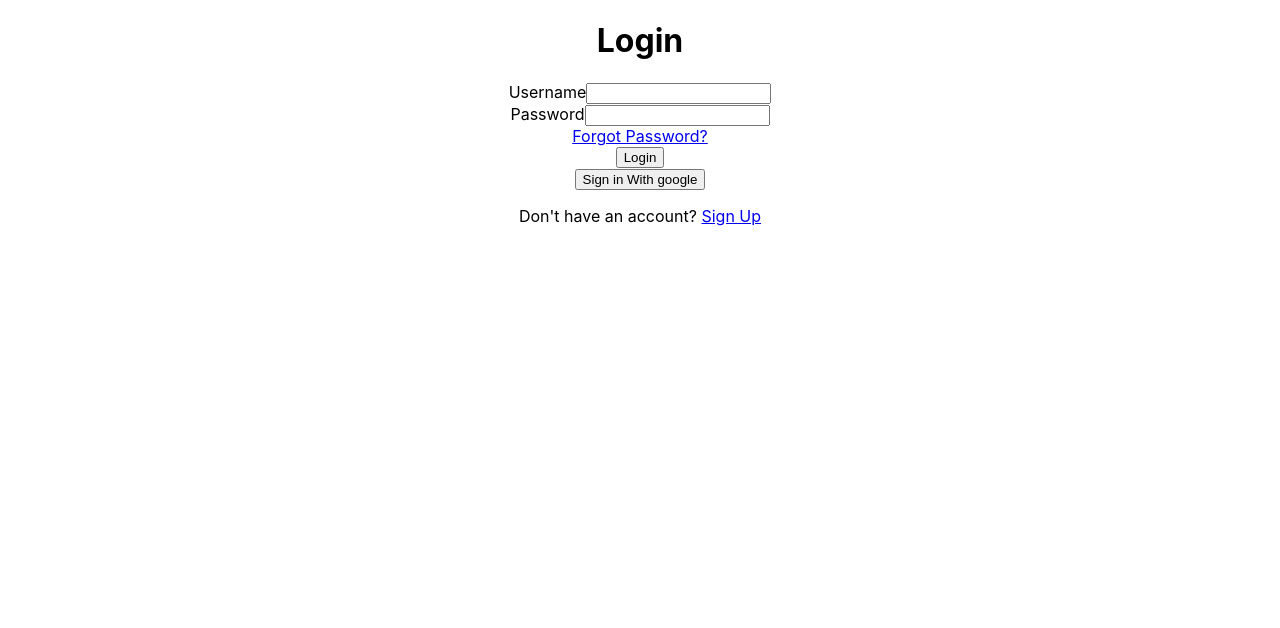
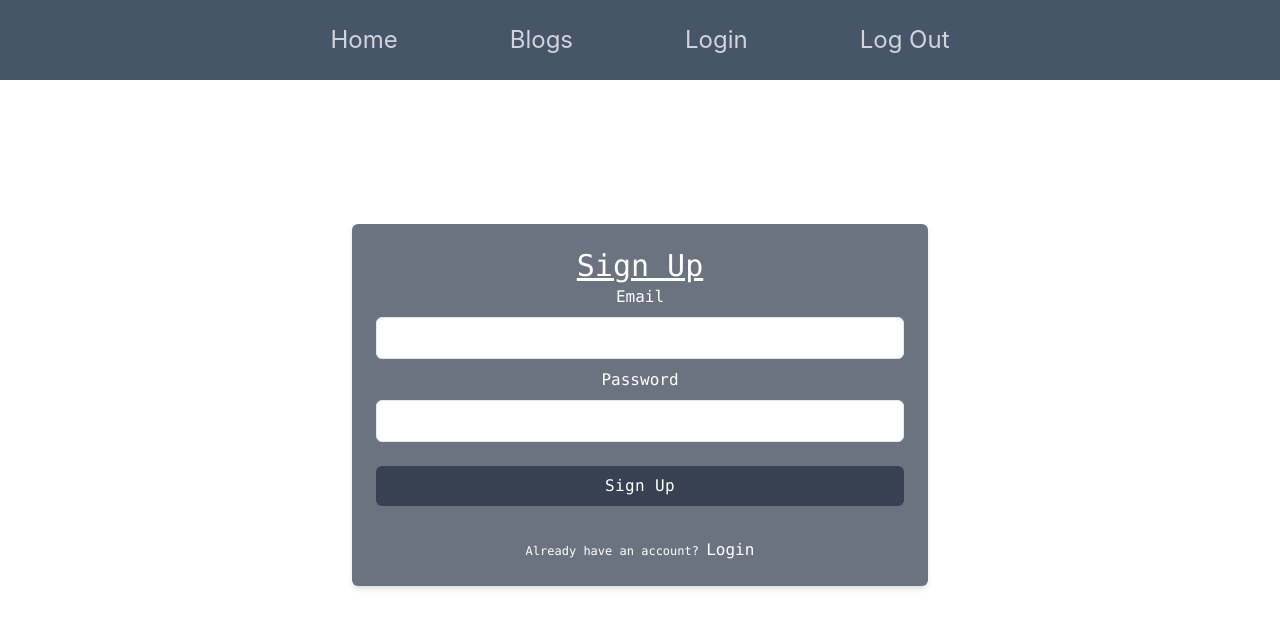
Before and after one commit to FishySenpai/firebase-blog, a React (Create React App) app: page /reg in a window 1280 px wide. Shown: the top 628 px of the page. Built offline with nearby package versions, Linux system fonts and the light colour scheme; no server answers.

Commit message:
user auth

```diff
--- a/src/App.js
+++ b/src/App.js
@@ -1,9 +1,16 @@
+import { Route, Routes } from 'react-router-dom';
 import './App.css';
 import Login from './login';
+import Navbar from './nav';
+import Registration from './reg';
 function App() {
   return (
     <div className="App">
-      <Login/>
+      <Navbar />
+      <Routes>
+        <Route path="/login" element={<Login />} />
+        <Route path="/reg" element={<Registration />} />
+      </Routes>
     </div>
   );
 }
--- a/src/firebase-config.js
+++ b/src/firebase-config.js
@@ -2,13 +2,12 @@ import { initializeApp } from "firebase/app";
 import { getAuth, GoogleAuthProvider, signInWithPopup } from "firebase/auth";
 
 const firebaseConfig = {
-  apiKey: "AIzaSyBiTNLnb0MeH9W0O8ORlh8dbS0FaKSC0Ps",
-  authDomain: "fir-auth-fb502.firebaseapp.com",
-  projectId: "fir-auth-fb502",
-  storageBucket: "fir-auth-fb502.appspot.com",
-  messagingSenderId: "933562675822",
-  appId: "1:933562675822:web:f4b3ceec1df7ce0bf3ac7f",
-  measurementId: "G-Z2RYYDKV3V",
+  apiKey: "AIzaSyA_waP36y5ppMLAWx3lA0whsDpZPQhtsFE",
+  authDomain: "fir-blog-20192.firebaseapp.com",
+  projectId: "fir-blog-20192",
+  storageBucket: "fir-blog-20192.appspot.com",
+  messagingSenderId: "43924930444",
+  appId: "1:43924930444:web:321ee7d7d0f60985e960a9",
 };
 
 // Initialize Firebase
--- a/src/index.css
+++ b/src/index.css
@@ -1,3 +1,7 @@
+@tailwind base;
+@tailwind components;
+@tailwind utilities;
+
 body {
   margin: 0;
   font-family: -apple-system, BlinkMacSystemFont, 'Segoe UI', 'Roboto', 'Oxygen',
--- a/src/index.js
+++ b/src/index.js
@@ -2,12 +2,15 @@ import React from 'react';
 import ReactDOM from 'react-dom/client';
 import './index.css';
 import App from './App';
+import { BrowserRouter } from 'react-router-dom';
 
 
 const root = ReactDOM.createRoot(document.getElementById('root'));
 root.render(
   <React.StrictMode>
-    <App />
+    <BrowserRouter>
+      <App />
+    </BrowserRouter>
   </React.StrictMode>
 );
 
--- a/src/login.js
+++ b/src/login.js
@@ -3,7 +3,6 @@ import { useState, useContext } from "react";
 import {
   GoogleAuthProvider,
   signInWithEmailAndPassword,
-  Goo,
   signOut,
 } from "firebase/auth";
 import { auth, signInWithGoogle } from "./firebase-config";
@@ -22,70 +21,11 @@ const Login = () => {
   };
 
   return (
-    <div className="relative flex flex-col justify-center min-h-screen ">
-      <div className="w-full p-6 m-auto mt-36 bg-gray-500 rounded-md shadow-md lg:max-w-xl">
-        <h1 className="text-3xl font-mono cursor-pointer text-white underline">
-          Login
-        </h1>
-        <div className="mb-2">
-          <label for="username" className="font-mono text-[16px] text-white">
-            Username
-          </label>
-          <input
-            type="text"
-            className="block w-full px-4 py-2 mt-2 font-mono text-gray-900 bg-white border rounded-md focus:border-gray-400 focus:ring-gray-300 focus:outline-none focus:ring focus:ring-opacity-40"
-            onChange={(e) => {
-              setUsername(e.target.value);
-            }}
-          />
-        </div>
-        <div className="mb-2">
-          <label for="password" className="font-mono text-[16px] text-white">
-            Password
-          </label>
-          <input
-            type="password"
-            className="block w-full px-4 py-2 mt-2 text-gray-800 bg-white border rounded-md focus:border-gray-400 focus:ring-gray-300 focus:outline-none focus:ring focus:ring-opacity-40"
-            onChange={(e) => {
-              setPassword(e.target.value);
-            }}
-          />
-        </div>
-        <a
-          href="#"
-          className="font-mono cursor-pointer text-[16px] text-white hover:underline"
-        >
-          Forgot Password?
-        </a>
-        <div className="mt-6">
-          <button
-            className="w-full px-4 py-2 tracking-wide font-mono cursor-pointer text-[16px] text-white transition-colors duration-200 transform bg-gray-700 rounded-md hover:bg-gray-800 focus:outline-none focus:bg-gray-900"
-            onClick={login}
-          >
-            Login
-          </button>
-        </div>
-        <div>
-          <button onClick={signInWithGoogle}>Sign in With google</button>
-        </div>
-        <p className="mt-8 font-mono cursor-pointer text-[12px] text-white">
-          {" "}
-          Don't have an account?{" "}
-          <a
-            href="/register"
-            className="font-mono cursor-pointer text-[16px] text-white hover:underline"
-          >
-            Sign Up
-          </a>
-        </p>
-      </div>
-      <div className="flex flex-col justify-center items-center">
-        <h1>{localStorage.getItem("name")}</h1>
-        <h1>{localStorage.getItem("email")}</h1>
-        <img
-          className="h-[100px] w-[100px]"
-          src={localStorage.getItem("profilePic")}
-        />
+    <div className="relative flex flex-col justify-center pt-6">
+      <div className="">
+        <button className="bg-gray-500 p-6 rounded-md" onClick={signInWithGoogle}>
+          Sign in With google
+        </button>
       </div>
     </div>
   );
--- /dev/null
+++ b/src/nav.js
@@ -0,0 +1,20 @@
+import React from 'react'
+import Profile from './profile';
+import { Link } from 'react-router-dom';
+const Navbar = () => {
+  return (
+    <div className="bg-slate-600 flex justify-center text-gray-300 text-2xl p-6">
+      <ul className="flex flex-row space-x-28">
+        <li>
+          <Link to="/">Home</Link>
+        </li>
+        <li>Blogs</li>
+        <li>
+          <Profile />
+        </li>
+      </ul>
+    </div>
+  );
+}
+
+export default Navbar;
--- a/src/profile.js
+++ b/src/profile.js
@@ -1,18 +1,26 @@
-import React, { useContext, useState } from "react";
+import React, { useContext, useEffect, useState } from "react";
 import { onAuthStateChanged, signOut } from "firebase/auth";
 import { auth } from "./firebase-config";
+import { Link } from "react-router-dom";
 const Profile = () => {
   const [user, setUser] = useState({});
-  onAuthStateChanged(auth, (currentUser) => {
-    setUser(currentUser);
-  });
+  useEffect(() => {
+    onAuthStateChanged(auth, (currentUser) => {
+      setUser(currentUser);
+    });
+  })
 
   const logOut = async () => {
     await signOut(auth);
+    window.localStorage.clear();
   };
   return (
-    <div>
-      {user?.email}
+    <div className="flex flex-row space-x-28">
+      <div className="flex flex-row justify-center items-center">
+        <h1>
+          {user ? localStorage.getItem("name") : <Link to="/login">Login</Link>}
+        </h1>
+      </div>
       <button onClick={logOut}>Log Out</button>
     </div>
   );
--- /dev/null
+++ b/src/reg.js
@@ -0,0 +1,79 @@
+import React, { useState } from "react";
+import { createUserWithEmailAndPassword } from "firebase/auth";
+import { auth } from "./firebase-config";
+import { useNavigate } from "react-router-dom";
+const Registration = () => {
+  const [emailReg, setEmailReg] = useState();
+  const navigate = useNavigate;
+  const [passwordReg, setPasswordReg] = useState();
+
+  const register = async () => {
+    try {
+      const user = await createUserWithEmailAndPassword(
+        auth,
+        emailReg,
+        passwordReg
+      );
+      console.log(user);
+      navigate("/");
+    } catch (error) {
+      console.log(error.message);
+    }
+  };
+
+  return (
+    <div className="relative flex flex-col justify-center min-h-screen ">
+      <div className="w-full p-6 m-auto mt-36 bg-gray-500 rounded-md shadow-md lg:max-w-xl">
+        <h1 className="text-3xl font-mono cursor-pointer text-white underline">
+          Sign Up
+        </h1>
+
+        <div className="mb-2">
+          <label for="email" className="font-mono text-[16px] text-white">
+            Email
+          </label>
+          <input
+            type="email"
+            className="block w-full px-4 py-2 mt-2 font-mono text-gray-900 bg-white border rounded-md focus:border-gray-400 focus:ring-gray-300 focus:outline-none focus:ring focus:ring-opacity-40"
+            onChange={(e) => {
+              setEmailReg(e.target.value);
+            }}
+          />
+        </div>
+        <div className="mb-2">
+          <label for="password" className="font-mono text-[16px] text-white">
+            Password
+          </label>
+          <input
+            type="password"
+            className="block w-full px-4 py-2 mt-2 text-gray-800 bg-white border rounded-md focus:border-gray-400 focus:ring-gray-300 focus:outline-none focus:ring focus:ring-opacity-40"
+            onChange={(e) => {
+              setPasswordReg(e.target.value);
+            }}
+          />
+        </div>
+        <div className="mt-6">
+          <button
+            className="w-full px-4 py-2 tracking-wide font-mono cursor-pointer text-[16px] text-white transition-colors duration-200 transform bg-gray-700 rounded-md hover:bg-gray-800 focus:outline-none focus:bg-gray-900"
+            onClick={register}
+          >
+            Sign Up
+          </button>
+        </div>
+
+        <p className="mt-8 font-mono cursor-pointer text-[12px] text-white">
+          {" "}
+          Already have an account?{" "}
+          <a
+            href="/login"
+            className="font-mono cursor-pointer text-[16px] text-white hover:underline"
+          >
+            Login
+          </a>
+        </p>
+      </div>
+    </div>
+  );
+};
+
+export default Registration;
```
